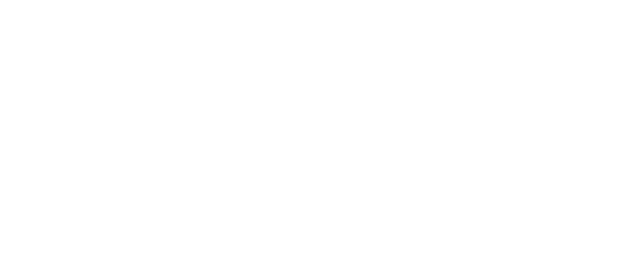
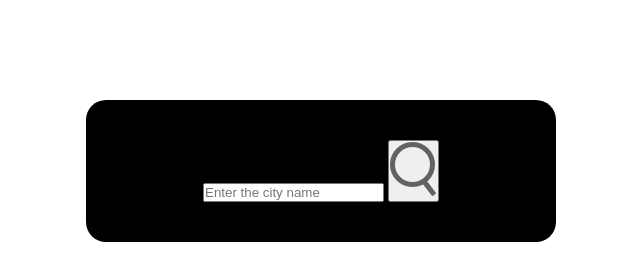
Before and after one commit to preodarsondev/Weather-app, a plain HTML site: page index.html in a window 1280 px wide. Shown: the whole page, without its empty margins (319-959 px from the left). Drawn offline with Linux system fonts and the light colour scheme.

Commit message:
customizing the weather box

```diff
--- a/css/style.css
+++ b/css/style.css
@@ -0,0 +1,12 @@
+*{
+    margin: 0px;
+    padding: 0px;
+}
+.weather-box{
+    background-color: black;
+    margin: 100px auto 0!important;
+    width: 400px;
+    padding: 40px 35px;
+    border-radius: 20px;
+    text-align: center;
+}
--- a/index.html
+++ b/index.html
@@ -4,11 +4,21 @@
     <meta charset="UTF-8">
     <meta name="viewport" content="width=device-width, initial-scale=1.0">
     <title>Weather App</title>
+    <link rel="stylesheet" href="./css/style.css">
 </head>
 <body>
     <div class="weather-box">
-        <div class="search"></div>
+        <div class="search">
+            <input type="text" placeholder="Enter the city name" spellcheck="false">
+            <button class="search-btn"><img src="./images/search.png" alt=""></button>
+        </div>
         <div class="weather-details"></div>
     </div>
+
+
+
+
+
+    <script src="./js/app.js"></script>
 </body>
 </html>
```
